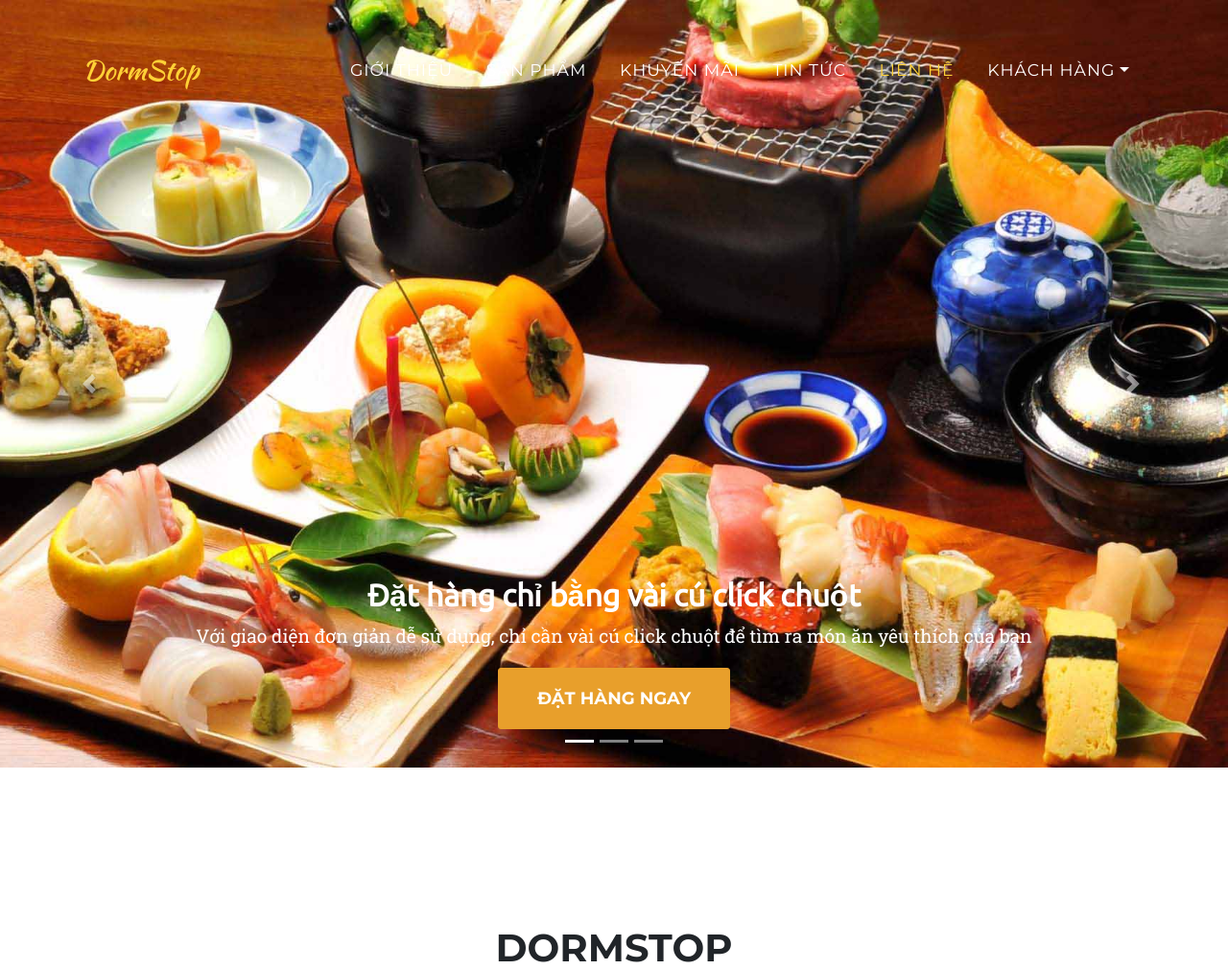
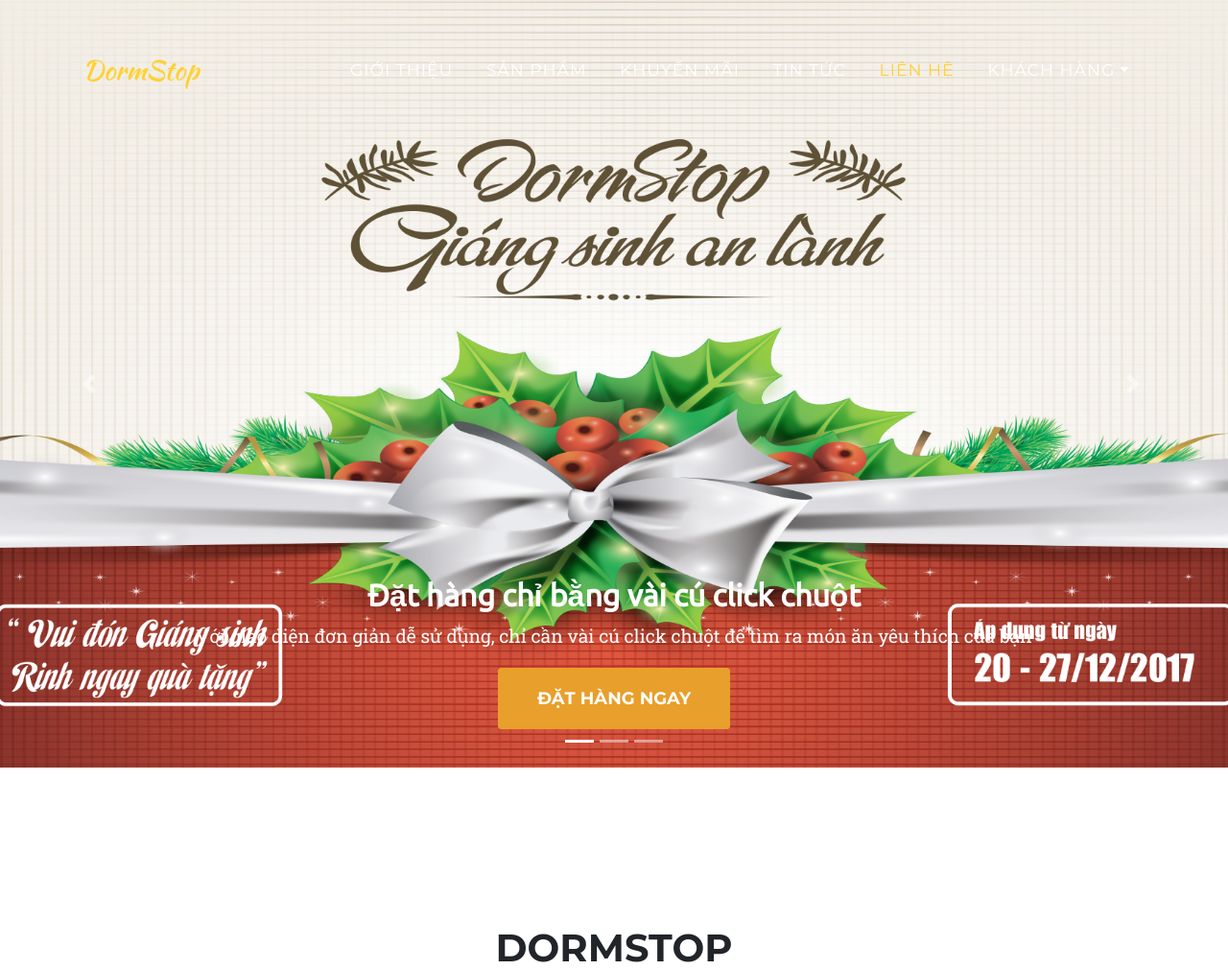
Before and after one commit to DormTeam/DormStop, a PHP site: page / in a window 1280 px wide. Shown: the top 1011 px of the page at 96% size. Run offline with PHP 8.4, Linux system fonts and the light colour scheme; some web fonts are replaced.

Commit message:
Modified: Updated caeousel img for merry christmas

```diff
--- a/index.php
+++ b/index.php
@@ -114,7 +114,7 @@
         </ol>
         <div class="carousel-inner" role="listbox">
           <!-- Slide One - Set the background image for this slide in the line below -->
-          <div class="carousel-item active" style="background-image: url('img/carousel/1.jpg')">
+          <div class="carousel-item active" style="background-image: url('img/carousel/xmas.png')">
             <div class="carousel-caption d-none d-md-block">
               <h2 class="carousel-font">Đặt hàng chỉ bằng vài cú click chuột</h2>
               <p style="font-size: 120%;"> Với giao diện đơn giản dễ sử dụng, chỉ cần vài cú click chuột để tìm ra món ăn yêu thích của bạn</p>
```
Also changed, not shown: img/carousel/xmas.png (added).
